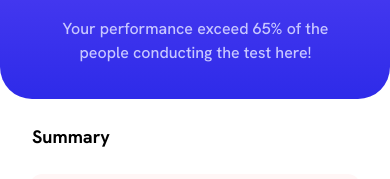
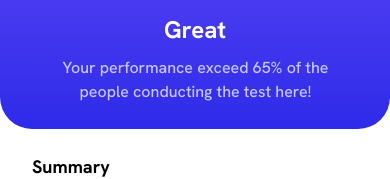
Before and after one commit to KevinDeBenedetti/results_summary_component, a plain HTML site: page index.html in a window 390 px wide. Shown: the part 227-406 px from the top of the page. Drawn offline with nearby package versions, Linux system fonts and the light colour scheme.

Commit message:
Update README & screenshot

```diff
--- a/index.html
+++ b/index.html
@@ -40,7 +40,7 @@
 
 <body>
 
-  <main class="flex flex-col items-center justify-center h-screen bg-[#ECF2FF]">
+  <main class="flex flex-col md:items-center md:justify-center h-screen bg-[#ECF2FF]">
 
     <section class="h-[809px] w-full md:rounded-[32px] md:flex md:h-[512px] md:w-[736px] text-[18px] bg-White font-hanken shadow-[0_30px_60px_0px_rgba(61,108,236,0.15)]">
 
@@ -58,7 +58,7 @@
 
         <p class="mt-6 md:mt-7 text-[24px] md:text-[32px] text-White font-bold">Great</p>
 
-        <p class="mt-2 md:mt-3.5 ml-[58px] mr-[57px] md:mx-[34px] mb-[40px] h-[42px] text-base font-medium md:text-lg text-LightLavender text-center">Your performance exceed 65% of the people conducting the test here!</p>
+        <p class="mt-2 md:mt-3.5 ml-[58px] mr-[57px] md:mx-[34px] min-h-[42px] max-h-[50px] md:h-[69px]  text-base font-medium md:text-lg text-LightLavender text-center overflow-scroll">Your performance exceed 65% of the people conducting the test here!</p>
 
       </div>
 
```
Also changed, not shown: screenshot/desktop.png (added), screenshot/mobil.png (added), 1 other file.
